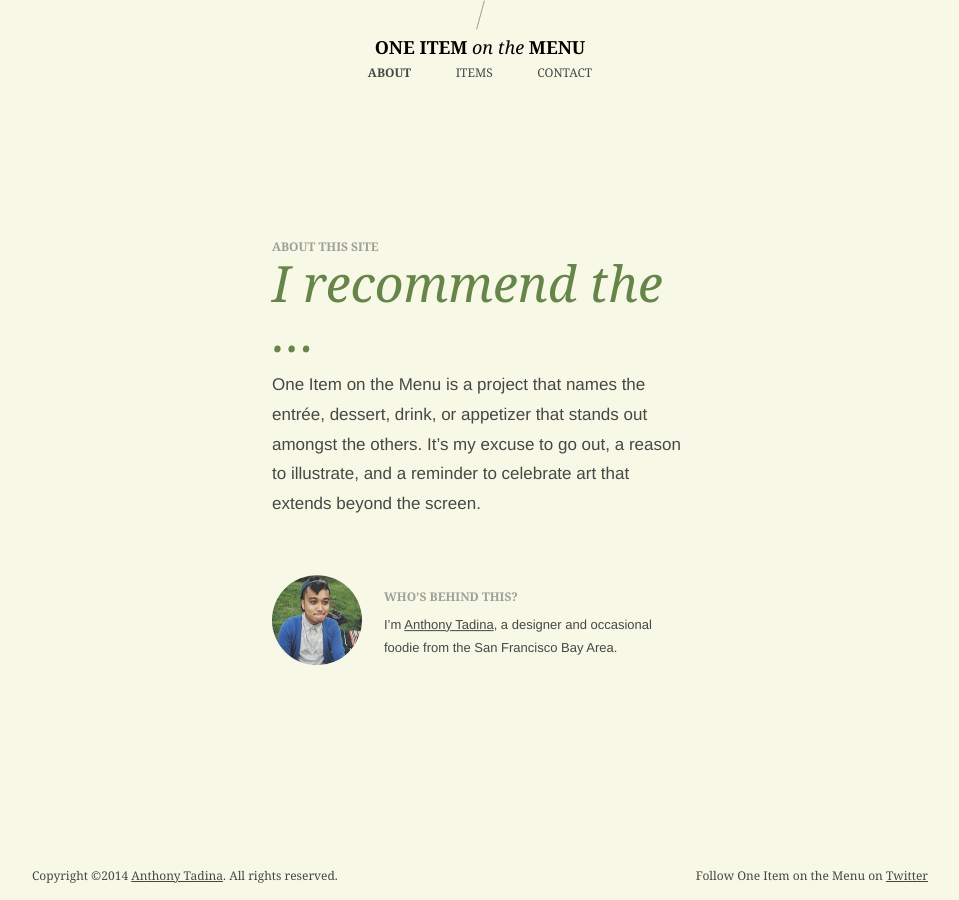
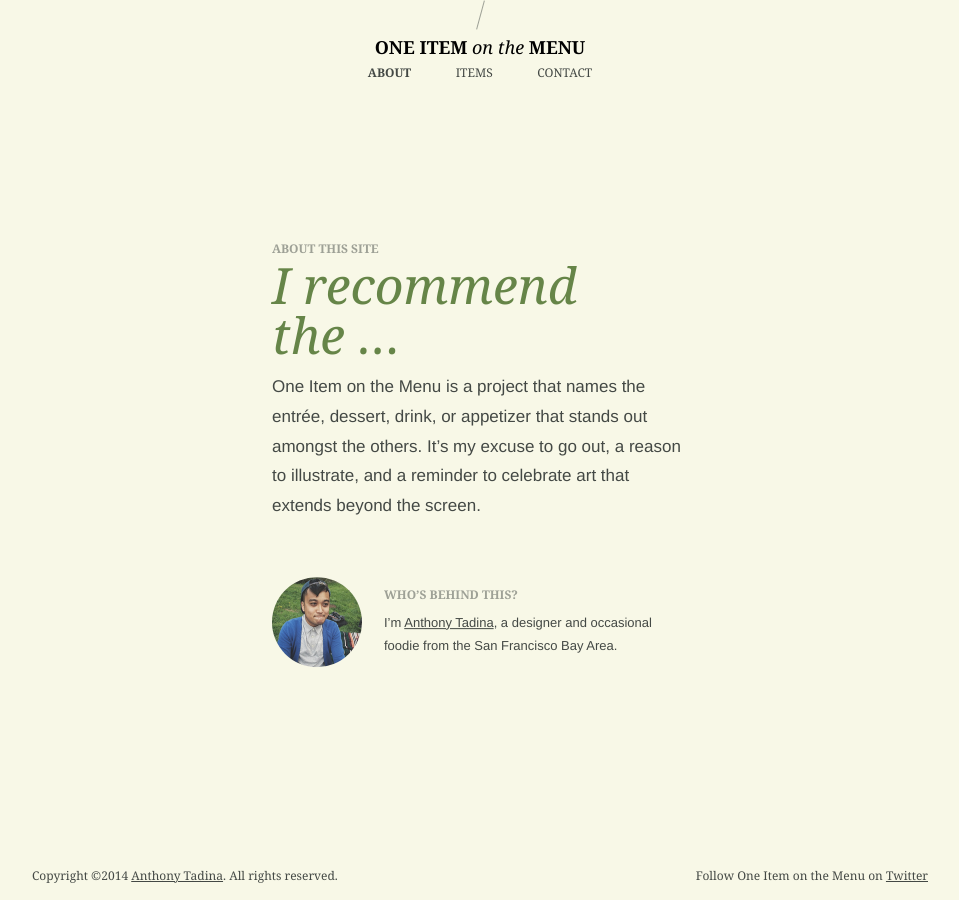
Before and after one commit to anthonytadina/anthonytadina.github.io, a Jekyll site: the page built from about/index.html, in a window 1280 px wide. Shown: the whole page, without its empty margins (160-1119 px from the left). Built offline with Jekyll 4.4.1, drawn with Linux system fonts in a browser that asks for light colours; some web fonts are replaced; Markdown is read by kramdown in place of the engine named in the settings.

```diff
--- a/about/index.html
+++ b/about/index.html
@@ -35,7 +35,7 @@ title: About | One Item on the Menu
             <div class="center-vertical clearfix">
               <h1>
                 <small>About this site</small>
-                I recommend the &hellip;
+                I recommend the&nbsp;&hellip;
               </h1>
               <p class="about-text">One Item on the Menu is a project that names the entr&eacute;e, dessert, drink, or appetizer that stands out amongst the others. It&rsquo;s my excuse to go out, a reason to illustrate, and a reminder to celebrate art that extends beyond the screen.</p>
               <div class="about-anthony">
--- a/css/main.css
+++ b/css/main.css
@@ -331,7 +331,7 @@ ul.nav-items li a.active {
 .anthony-text {
   position: relative;
   padding-left: 7rem;
-  padding-top: 1rem;
+  padding-top: .75rem;
 }
 .about.contact {
   max-width: 58rem;
```
Also changed, not shown: 2 other files.
